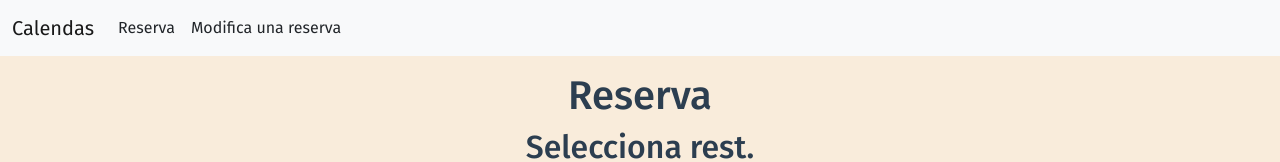
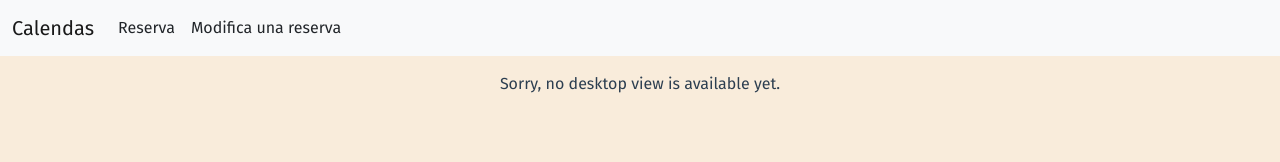
Before and after one commit to ferranfusalba/calendas-client-old, a Vue app: page /#/reserva in a window 1280 px wide. Shown: the top 162 px of the page. Built offline with nearby package versions, Linux system fonts and the light colour scheme.

Commit message:
isDesktop

```diff
--- a/src/store/index.ts
+++ b/src/store/index.ts
@@ -3,6 +3,15 @@ import { createStore } from 'vuex'
 export default createStore({
   state: {
   },
+  getters: {
+    isDesktop() {
+        if (window.innerWidth >= 992) {
+            return true;
+        } else if (window.innerWidth < 991) {
+            return false;
+        }
+    },
+},
   mutations: {
   },
   actions: {
--- a/src/views/Reserva.vue
+++ b/src/views/Reserva.vue
@@ -1,7 +1,10 @@
 <template>
-  <div>
+  <div v-if="!isDesktop()">
     <h1>Reserva</h1>
     <Reserva1></Reserva1>
+  </div>
+  <div v-else-if="isDesktop()">
+      Sorry, no desktop view is available yet.
   </div>
 </template>
 
@@ -13,6 +16,11 @@ export default {
   components: {
     Reserva1,
   },
+  methods: {
+    isDesktop: function () {
+      return this.$store.getters.isDesktop;
+    },
+  },
   data() {
       return {
           selectedComponent: "Reserva1",
```
